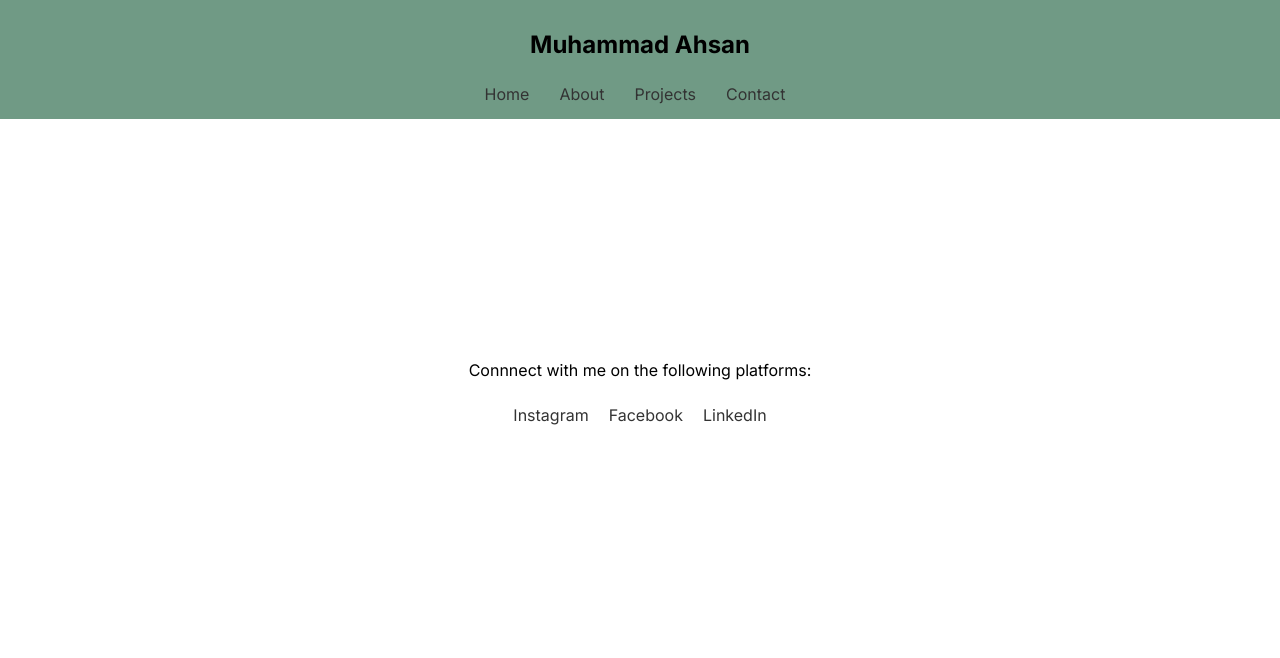
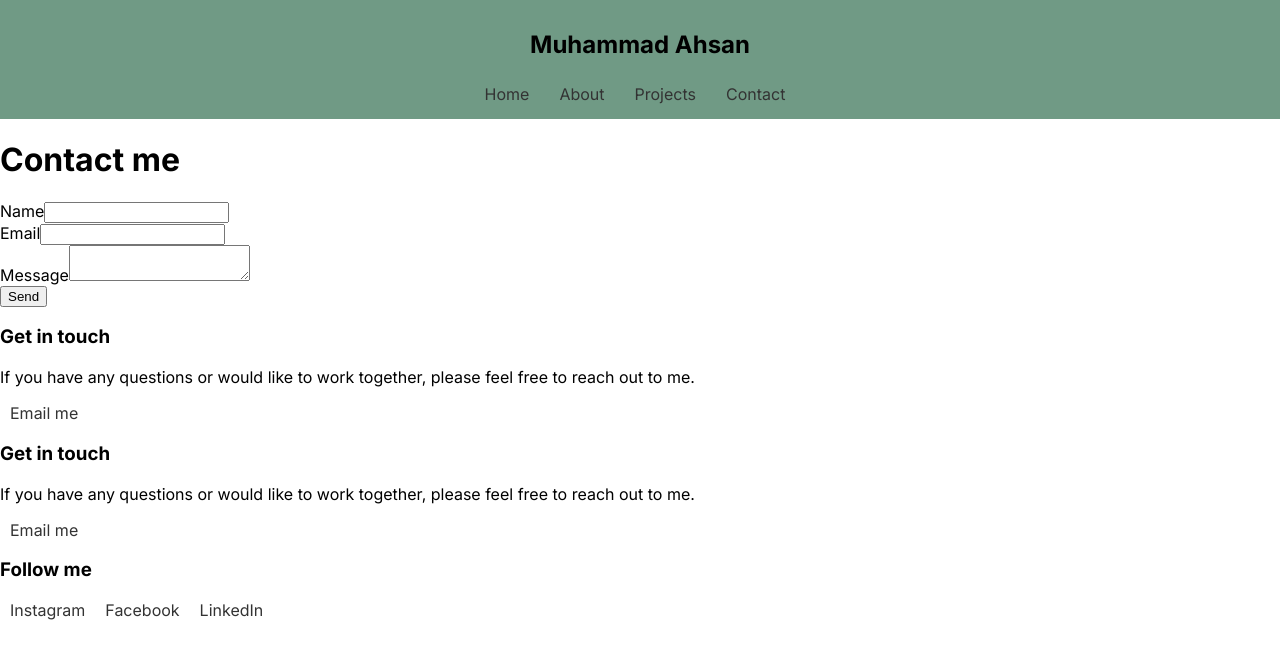
Before and after one commit to thegreenpaladin/port-folio, a Next.js app: page /contact in a window 1280 px wide. Shown: the top 658 px of the page. Built offline with nearby package versions, Linux system fonts and the light colour scheme.

Commit message:
progress on portfolio

```diff
--- /dev/null
+++ b/app/_components/Footer.css
@@ -0,0 +1,18 @@
+.footer-container {
+    display: flex;
+    justify-content: center;
+    align-items: center;
+    height: 100px;
+    position: absolute;
+    bottom: 0;
+    background-color: #f8f9fa;
+    border-top: 1px solid #e9ecef;
+}
+
+.footer-content {
+    display: flex;
+    justify-content: center;
+    align-items: center;
+    font-size: 14px;
+    color: #495057;
+}
--- /dev/null
+++ b/app/_components/Footer.tsx
@@ -0,0 +1,34 @@
+import React from 'react'
+
+type Props = {}
+
+const Footer = (props: Props) => {
+  return (
+    <div>
+      <div className="footer-container">
+        <div className="footer-content">
+          <div className="footer-column">
+            <h3>Get in touch</h3>
+            <p>
+              If you have any questions or would like to work together, please
+              feel free to reach out to me.
+            </p>
+            <a href="mailto:ahsanmuhammed45@gmail.com">Email me</a>
+          </div>
+          <div className="footer-column">
+            <h3>Follow me</h3>
+            <div className="social-links">
+              <a href="https://www.instagram.com/calledahsan/">
+                Instagram
+              </a>
+              <a href="https://www.facebook.com/calledahsan">Facebook</a>
+              <a href="https://www.linkedin.com/in/calledahsan/">LinkedIn</a>
+            </div>
+          </div>
+        </div>
+      </div>
+    </div>
+  )
+}
+
+export default Footer
--- a/app/contact/contact.css
+++ /dev/null
@@ -1,16 +0,0 @@
-.contact-container {
-  width: 100%;
-  height: 100vh;
-  display: flex;
-  position: absolute;
-  bottom: 5px;
-  flex-direction: column;
-  align-items: center;
-  justify-content: center;
-}
-
-.social-links {
-  display: flex;
-  justify-content: center;
-  margin-top: 20px;
-}
--- a/app/contact/page.tsx
+++ b/app/contact/page.tsx
@@ -1,25 +1,35 @@
 "use client";
 import Link from "next/link";
 import React from "react";
-
-import "./contact.css";
 
 type Props = {};
 
 const Contact = (props: Props) => {
   return (
     <div className="contact-container">
-      Connnect with me on the following platforms:
-      <div className="social-links">
-        <Link className="mr-5" href="https://www.instagram.com/calledahsan/ ">
-          Instagram
-        </Link>
-        <Link className="mr-5" href="https://www.facebook.com/calledahsan">
-          Facebook
-        </Link>
-        <Link className="mr-5" href="https://www.linkedin.com/in/calledahsan/">
-          LinkedIn
-        </Link>
+      <div className="contact-form">
+        <h1>Contact me</h1>
+        <form>
+          <div className="form-group">
+            <label htmlFor="name">Name</label>
+            <input type="text" id="name" name="name" />
+          </div>
+          <div className="form-group">
+            <label htmlFor="email">Email</label>
+            <input type="email" id="email" name="email" />
+          </div>
+          <div className="form-group">
+            <label htmlFor="message">Message</label>
+            <textarea id="message" name="message" />
+          </div>
+          <button type="submit">Send</button>
+        </form>
+          <h3>Get in touch</h3>
+          <p>
+            If you have any questions or would like to work together, please
+            feel free to reach out to me.
+          </p>
+          <Link href="/contact">Email me</Link>
       </div>
     </div>
   );
--- a/app/layout.tsx
+++ b/app/layout.tsx
@@ -1,6 +1,7 @@
 import { Inter } from "next/font/google";
 import "./globals.css";
 import Navbar from "./_components/Navbar";
+import Footer from "./_components/Footer";
 
 const inter = Inter({ subsets: ["latin"] });
 
@@ -19,6 +20,7 @@ export default function RootLayout({
       <body className={inter.className}>
         <Navbar />
         {children}
+        <Footer />
       </body>
     </html>
   );
--- a/app/page.tsx
+++ b/app/page.tsx
@@ -3,7 +3,11 @@ import React from "react";
 type Props = {};
 
 const HomePage = (props: Props) => {
-  return <div>HomePage</div>;
+  return (
+    <div>
+      <h1>Hi there! I'm Ahsan</h1>
+    </div>
+  )
 };
 
 export default HomePage;
```
Also changed, not shown: app/about/page.tsx (+5 -2 lines).
